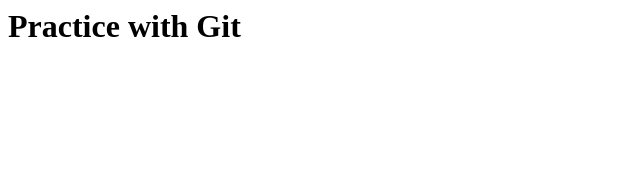
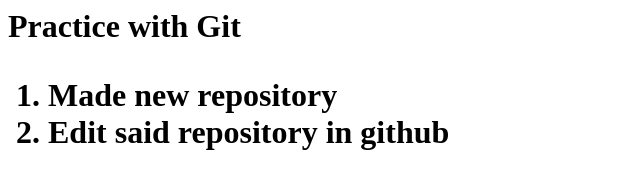
Before and after one commit to pStraits/cse102, a plain HTML site: page index.html in a window 1280 px wide. Shown: the whole page, without its empty margins (0-640 px from the left). Drawn offline with Linux system fonts and the light colour scheme.

Commit message:
Update index.html
made ordered list

```diff
--- a/index.html
+++ b/index.html
@@ -5,5 +5,9 @@
 	</head>
 	<body>
 		<h1>Practice with Git<h1>
+			<ol>
+				<li>Made new repository</li>
+				<li>Edit said repository in github</li>
+			</ol>
 	</body>
 </html>
```
